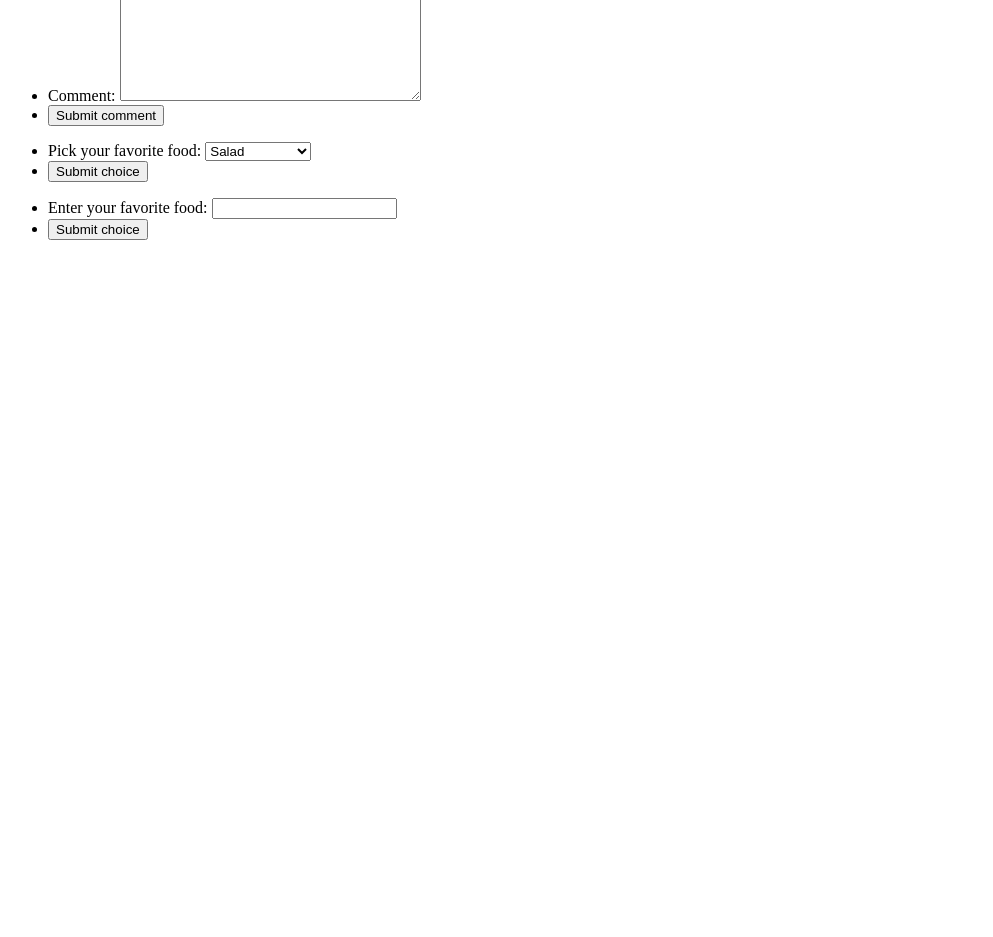
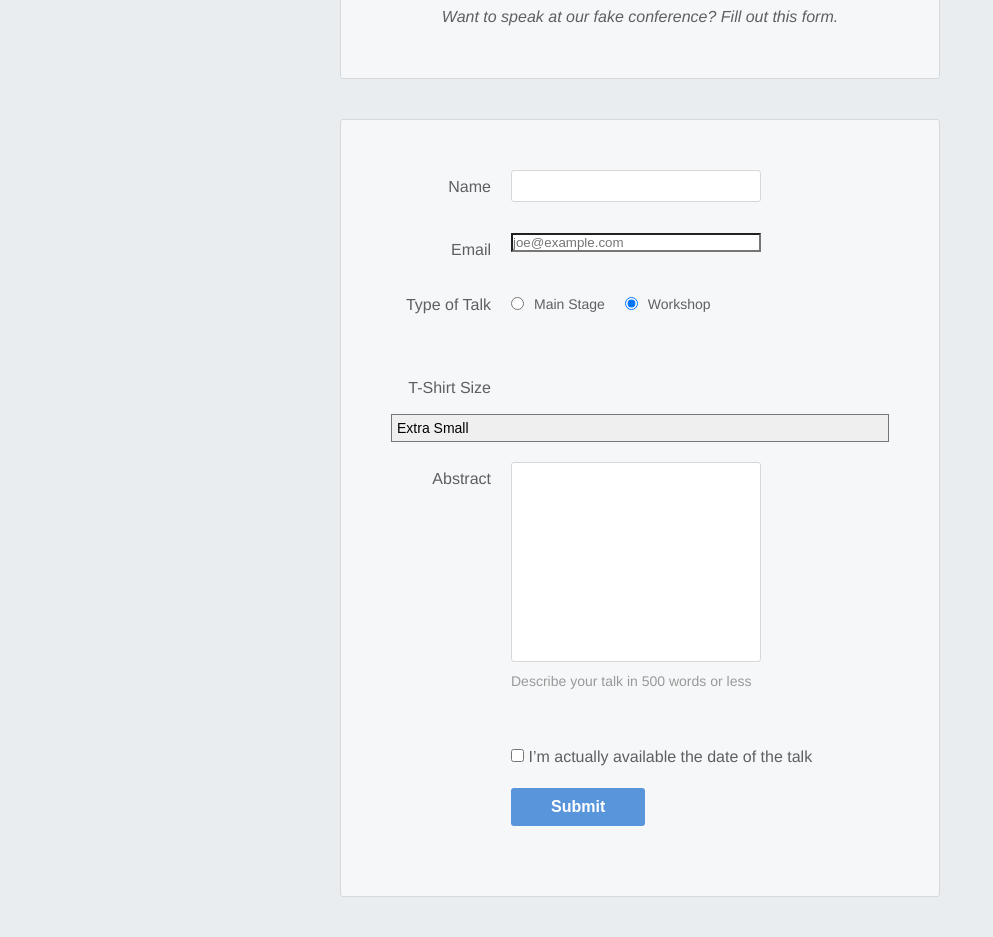
Before and after one commit to F3GR/weather-app, a plain HTML site: page practice.html in a window 1280 px wide. Shown: the part 143-1080 px from the top of the page, without its empty margins (0-993 px from the left). Before the commit the page ends 800 px from the top, so only its background shows below. Drawn offline with Linux system fonts and the light colour scheme; files that its build step writes are made by us from their sources.

Commit message:
practice forms

```diff
--- a/practice.html
+++ b/practice.html
@@ -9,66 +9,63 @@
     </style>
 </head>
 <body>
-  <form>
-    <h2>Enter your comment</h2>
-    <ul>
-      <li>
-        <label for="name">Name:</label>
-        <input type="text" name="name" id="name">
-      </li>
-      <li>
-        <label for="comment">Comment:</label>
-        <textarea name="comment" id="comment" cols="35" rows="10" maxlength="100"></textarea>
-      </li>
-      <li>
-        <button>Submit comment</button>
-      </li>
-    </ul>
-  </form>
-  <form>
-    <ul>
-      <li>
-        <label for="food">Pick your favorite food:</label>
-        <select name="food" id="food">
-          <optgroup label="main">
-            <option value="salad">Salad</option>
-            <option value="curry">Curry</option>
-            <option value="pizza">Pizza</option>
-            <option value="fajitas">Fajitas</option>
-          </optgroup>
-          <optgroup label="snaks">
-            <option value="biscuits">Biscuits</option>
-            <option value="crisps">Crisps</option>
-            <option value="fruit">Fruit</option>
-            <option value="breadsticks">Breadsticks</option>
-          </optgroup>
+    <header class='speaker-form-header'>
+      <h1>Speaker Submission</h1>
+      <p><em>Want to speak at our fake conference? Fill out
+        this form.</em></p>
+    </header>
+    <form action='' method='get' class='speaker-form'>
+      <div class='form-row'>
+        <label for='full-name'>Name</label>
+        <input id='full-name' name='full-name' type='text'/>
+      </div>
+      <div class='form-row'>
+        <label for='email'>Email</label>
+        <input id='email'
+               name='email'
+               type='email'
+               placeholder='joe@example.com'/>
+      </div>
+      <fieldset class='legacy-form-row'>
+        <legend>Type of Talk</legend>
+        <input id='talk-type-1'
+               name='talk-type'
+               type='radio'
+               value='main-stage' />
+        <label for='talk-type-1' class='radio-label'>Main Stage</label>
+        <input id='talk-type-2'
+               name='talk-type'
+               type='radio'
+               value='workshop'
+               checked />
+        <label for='talk-type-2' class='radio-label'>Workshop</label>
+      </fieldset>
+      <div class='form-row'>
+        <label for='t-shirt'>T-Shirt Size</label>
+        <select id='t-shirt' name='t-shirt'>
+          <option value='xs'>Extra Small</option>
+          <option value='s'>Small</option>
+          <option value='m'>Medium</option>
+          <option value='l'>Large</option>
         </select>
-      </li>
-      <li>
-        <button>Submit choice</button>
-      </li>
-    </ul>
-  </form>
-  <form>
-    <ul>
-      <li>
-        <label for="fav-food">Enter your favorite food:</label>
-        <input type="text" name="food" id="fav-food" list="fav-food-choices" />
-        <datalist id="fav-food-choices">
-          <option>Salad</option>
-          <option>Curry</option>
-          <option>Pizza</option>
-          <option>Fajitas</option>
-          <option>Biscuits</option>
-          <option>Crisps</option>
-          <option>Fruit</option>
-          <option>Breadsticks</option>
-        </datalist>
-      </li>
-      <li>
-        <button>Submit choice</button>
-      </li>
-    </ul>
-  </form>
+      </div>
+      <div class='form-row'>
+        <label for='abstract'>Abstract</label>
+        <textarea id='abstract' name='abstract'></textarea>
+        <div class='instructions'>Describe your talk in 500 words or less</div>
+      </div>
+      <div class='form-row'>
+        <label class='checkbox-label' for='available'>
+        <input id='available'
+               name='available'
+               type='checkbox'
+               value='is-available'/>
+        <span>I’m actually available the date of the talk</span>
+        </label>
+      </div>
+      <div class='form-row'>
+        <button>Submit</button>
+      </div>
+    </form>
 </body>
 </html>
--- /dev/null
+++ b/style.css
@@ -0,0 +1,216 @@
+* {
+margin: 0;
+padding: 0;
+box-sizing: border-box;
+}
+
+body {
+color: #5D6063;
+background-color: #EAEDF0;
+font-family: "Helvetica", "Arial", sans-serif;
+font-size: 16px;
+line-height: 1.3;
+
+display: flex;
+flex-direction: column;
+align-items: center;
+}
+
+.speaker-form-header {
+text-align: center;
+background-color: #F6F7F8;
+border: 1px solid #D6D9DC;
+border-radius: 3px;
+
+width: 80%;
+margin: 40px 0;
+padding: 50px;
+}
+
+.speaker-form-header h1 {
+font-size: 30px;
+margin-bottom: 20px;
+}
+
+.speaker-form {
+background-color: #F6F7F8;
+border: 1px solid #D6D9DC;
+border-radius: 3px;
+
+width: 80%;
+padding: 50px;
+margin: 0 0 40px 0;
+}
+
+.form-row {
+margin-bottom: 40px;
+display: flex;
+justify-content: flex-start;
+flex-direction: column;
+flex-wrap: wrap;
+}
+
+.form-row input[type='text'] {
+background-color: #FFFFFF;
+border: 1px solid #D6D9DC;
+border-radius: 3px;
+width: 100%;
+padding: 7px;
+font-size: 14px;
+}
+
+.form-row label {
+margin-bottom: 15px;
+}
+
+@media only screen and (min-width: 700px) {
+.speaker-form-header,
+.speaker-form {
+    width: 600px;
+}
+.form-row {
+    flex-direction: row;
+    align-items: flex-start; /* To avoid stretching */
+    margin-bottom: 20px;
+}
+.form-row input[type='text'] {
+    width: 250px;
+    height: initial;
+}
+.form-row label {
+    text-align: right;
+    width: 120px;
+    margin-top: 7px;
+    padding-right: 20px;
+}
+.form-row input[type='text'],
+.form-row input[type='email'],    /* Add */
+.form-row select,                 /* These */
+.form-row textarea {              /* Selectors */
+  width: 250px;
+  height: initial;
+}
+.legacy-form-row {
+    margin-bottom: 10px;
+  }
+  .legacy-form-row legend {
+    width: 120px;
+    text-align: right;
+    padding-right: 20px;
+  }
+  .legacy-form-row legend {
+    float: left;
+  }
+  .form-row .instructions {
+    margin-left: 120px;
+  }
+  .form-row .checkbox-label {
+    margin-left: 120px;
+    width: auto;
+  }
+  .form-row button {
+    margin-left: 120px;
+  }
+}
+
+/* Change this rule */
+.form-row input[type='text'] {
+    background-color: #FFFFFF;
+    /* ... */
+  }
+
+  /* To have another selector */
+  .form-row input[type='text'],
+  .form-row input[type='email'] {
+    background-color: #FFFFFF;
+    /* ... */
+  }
+
+  .form-row input[type='text']:invalid,
+  .form-row input[type='email']:invalid {
+    border: 1px solid #D55C5F;
+    color: #D55C5F;
+    box-shadow: none; /* Remove default red glow in Firefox */
+  }
+
+  .legacy-form-row {
+    border: none;
+    margin-bottom: 40px;
+  }
+
+  .legacy-form-row legend {
+    margin-bottom: 15px;
+  }
+
+  .legacy-form-row .radio-label {
+    display: block;
+    font-size: 14px;
+    padding: 0 20px 0 10px;
+  }
+
+  .legacy-form-row input[type='radio'] {
+    margin-top: 2px;
+  }
+
+  .legacy-form-row .radio-label,
+  .legacy-form-row input[type='radio'] {
+    float: left;
+  }
+
+  .form-row select {
+    width: 100%;
+    padding: 5px;
+    font-size: 14px;            /* This won't work in Chrome or Safari */
+  }
+
+  .form-row select {
+    width: 100%;
+    padding: 5px;
+    font-size: 14px;            /* This won't work in Chrome or Safari */
+    -webkit-appearance: none;   /* This will make it work */
+  }
+
+  .form-row textarea {
+    font-family: "Helvetica", "Arial", sans-serif;
+    font-size: 14px;
+
+    border: 1px solid #D6D9DC;
+    border-radius: 3px;
+
+    min-height: 200px;
+    margin-bottom: 10px;
+    padding: 7px;
+    resize: none;
+  }
+
+  .form-row .instructions {
+    color: #999999;
+    font-size: 14px;
+    margin-bottom: 30px;
+  }
+
+  .form-row .checkbox-label {
+    margin-bottom: 0;
+  }
+
+  .form-row button {
+    font-size: 16px;
+    font-weight: bold;
+
+    color: #FFFFFF;
+    background-color: #5995DA;
+
+    border: none;
+    border-radius: 3px;
+
+    padding: 10px 40px;
+    cursor: pointer;
+  }
+
+  .form-row button:hover {
+    background-color: #76AEED;
+  }
+
+  .form-row button:active {
+    background-color: #407FC7;
+  }
```
